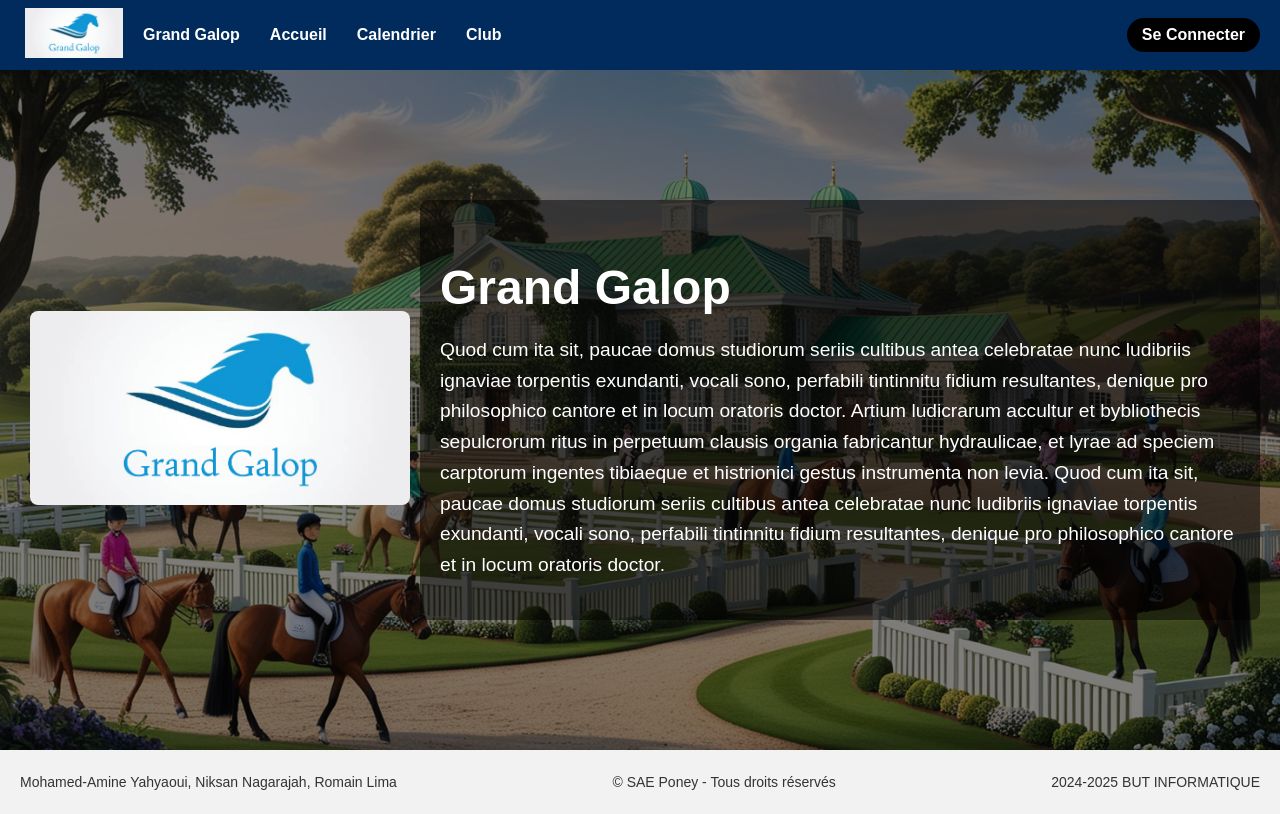
After one commit to NiksanNagarajah/SAE_DevWeb, a Flask app: page /club in a window 1280 px wide. The commit adds this page. Run offline with Flask 3, Linux system fonts and the light colour scheme.

Commit message:
Ajout page club

```diff
--- /dev/null
+++ b/app/static/club.css
@@ -0,0 +1,62 @@
+.content {
+    margin: 20px auto;
+    max-width: 1400px;
+    padding: 0 20px;
+}
+
+.column {
+    flex: 1;
+    padding: 10px;
+    align-content: center;
+}
+
+.column img {
+    width: 100%;
+    height: auto;
+    border-radius: 8px;
+}
+
+.column p {
+    font-size: 0.9em;
+    line-height: 1.6;
+}
+
+.presentation {
+    display: flex;
+    align-items: center;
+    justify-content: flex-start;
+    height: 85vh;
+    width: 100%;
+    position: relative;
+    background-image: linear-gradient(rgba(0, 0, 0, 0.5), rgba(0, 0, 0, 0.5)), url('images/Image_du_club.jpg');
+    background-size: cover;
+    background-position: center;
+    background-attachment: fixed;
+    padding: 20px;
+    color: white;
+    box-sizing: border-box;
+}
+
+.presentation-content {
+    max-width: 800px;
+    padding: 20px;
+    background-color: rgba(0, 0, 0, 0.5);
+    border-radius: 8px;
+    z-index: 2;
+}
+
+.presentation-title {
+    font-size: 3rem;
+    margin-bottom: 20px;
+}
+
+.presentation p {
+    font-size: 1.2rem;
+    line-height: 1.6;
+}
+
+@media (max-width: 650px) {
+    .column {
+        flex: 100%;
+    }
+}
--- a/app/templates/base.html
+++ b/app/templates/base.html
@@ -18,7 +18,7 @@
             </div>
             <a href="{{ url_for('home') }}">Accueil</a>
             <a href="{{ url_for('calendrier') }}">Calendrier</a>
-            <a href="#">Club</a>
+            <a href="{{ url_for('club') }}">Club</a>
         </nav>
         <a href="{{ url_for('connexion') }}" class="login-btn">Se Connecter</a>
     </header>
--- /dev/null
+++ b/app/templates/club.html
@@ -0,0 +1,21 @@
+{% extends 'base.html' %}
+
+{% block title %}Accueil{% endblock %}
+
+{% block styles %}
+<link rel="stylesheet" href="{{ url_for('static', filename='club.css') }}">
+{% endblock %}
+
+{% block content %}
+
+<section class="presentation">
+    <div class="column">
+        <img src="{{ url_for('static', filename='images/logo.png' )}}" alt="Logo du club">
+    </div>
+    <div class="presentation-content">
+        <h1 class="presentation-title">Grand Galop</h1>
+        <p>Quod cum ita sit, paucae domus studiorum seriis cultibus antea celebratae nunc ludibriis ignaviae torpentis exundanti, vocali sono, perfabili tintinnitu fidium resultantes, denique pro philosophico cantore et in locum oratoris doctor. Artium ludicrarum accultur et bybliothecis sepulcrorum ritus in perpetuum clausis organia fabricantur hydraulicae, et lyrae ad speciem carptorum ingentes tibiaeque et histrionici gestus instrumenta non levia. Quod cum ita sit, paucae domus studiorum seriis cultibus antea celebratae nunc ludibriis ignaviae torpentis exundanti, vocali sono, perfabili tintinnitu fidium resultantes, denique pro philosophico cantore et in locum oratoris doctor.</p>
+    </div>
+
+</section>
+{% endblock %}
--- a/app/views.py
+++ b/app/views.py
@@ -46,3 +46,7 @@ def connexion():
 def calendrier():
     emploi_du_temps = get_cours()
     return render_template('calendrier.html', emploi_du_temps=emploi_du_temps[0], horaires=emploi_du_temps[1])
+
+@app.route('/club')
+def club():
+    return render_template('club.html')
```
